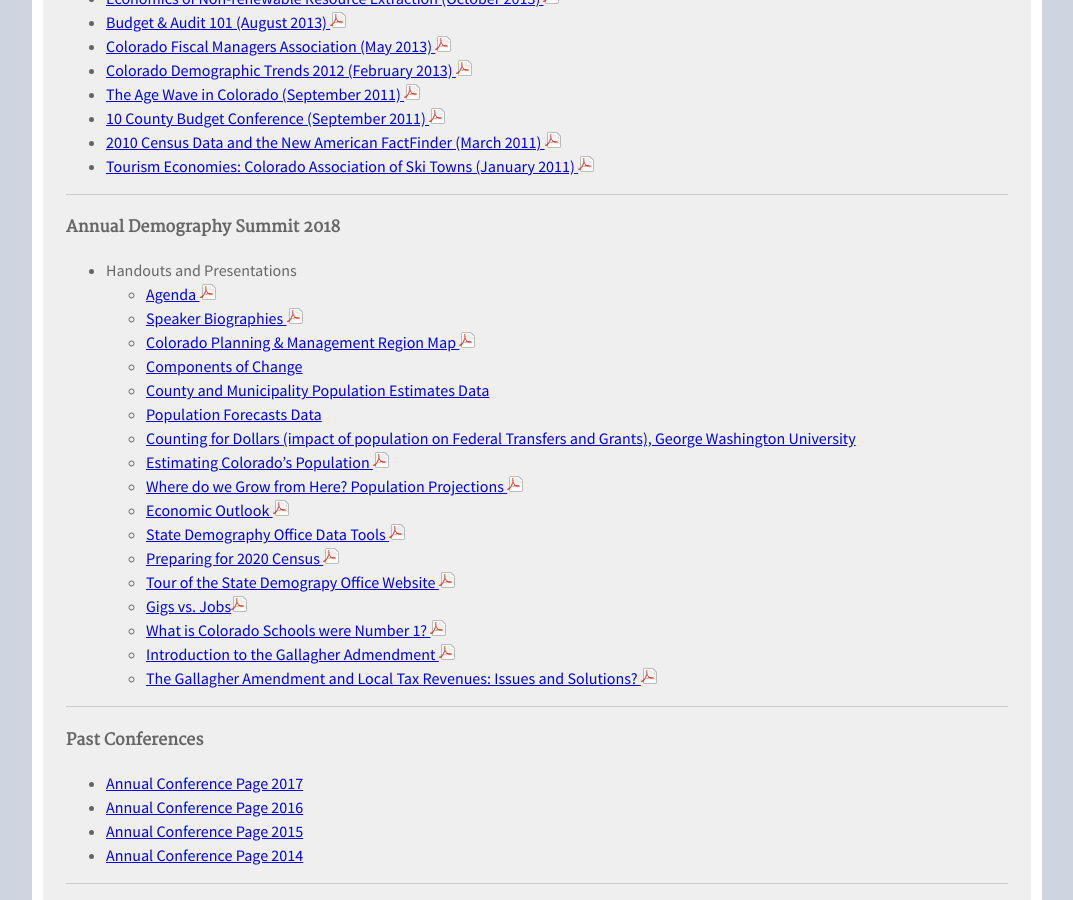
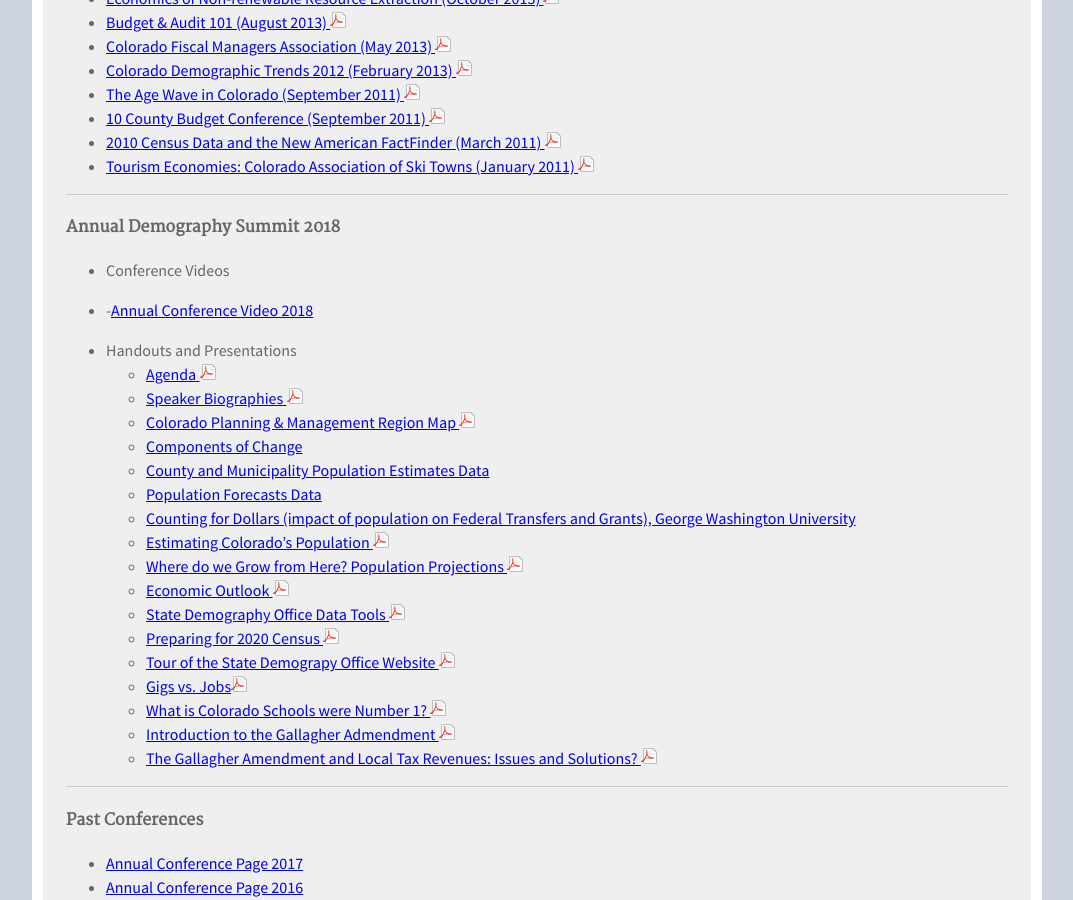
Before and after one commit to TBleess/Website_New, a Jekyll site: the page built from pages/9_Not_in_Menu/publications-and-presentations.md, in a window 1280 px wide and 900 px high, scrolled down 1292 px. Shown: the whole window, without its empty margins (103-1176 px from the left). Built offline with Jekyll 4.4.1, drawn with Linux system fonts in a browser that asks for light colours.

Commit message:
Update publications-and-presentations.md

```diff
--- a/pages/9_Not_in_Menu/publications-and-presentations.md
+++ b/pages/9_Not_in_Menu/publications-and-presentations.md
@@ -72,6 +72,8 @@
 - - -
 
 #### Annual Demography Summit 2018
+- Conference Videos
+ - -[Annual Conference Video 2018](/demography/annual-demography-summit-2018/#annual-demography-summit-videos-2018)
 
 - Handouts and Presentations
   - [Agenda ![pdf](/images/page_white_acrobat.png 'download pdf file')](https://drive.google.com/uc?export=download&id=1l_vI5hM4FSn2_OdK8aLs2gaDoRhcwbXf)
```
